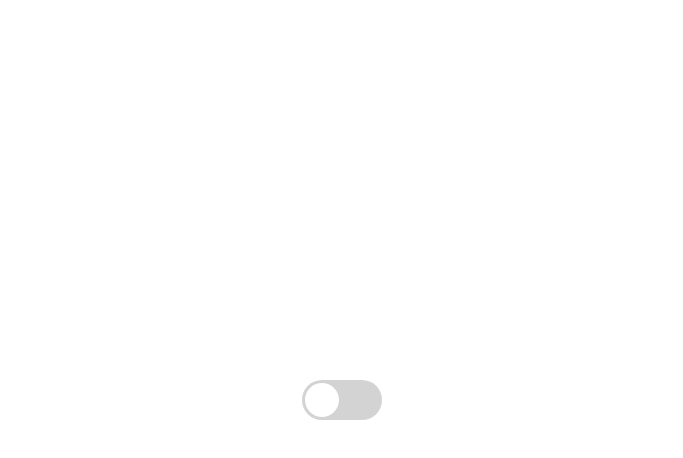
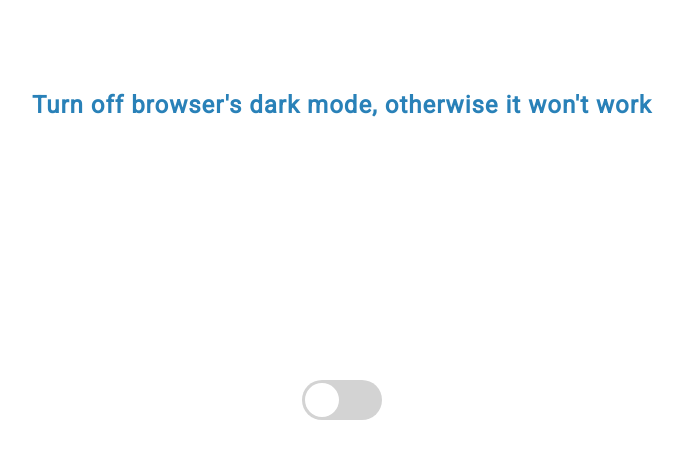
Before and after one commit to jainam03/toggleMode-Project, a plain HTML site: page index.html in a window 1280 px wide. Shown: the whole page, without its empty margins (298-981 px from the left). Drawn offline with Linux system fonts and the light colour scheme.

Commit message:
added a header

```diff
--- a/index.html
+++ b/index.html
@@ -10,6 +10,9 @@
 </head>
 
 <body>
+
+    <h2 style="color: rgb(41, 129, 184); text-align: center;position: absolute;margin-top: -590px;">Turn off browser's
+        dark mode, otherwise it won't work</h2>
     <input type="checkbox" id="dark-mode" class="input">
     <label for="dark-mode" class="label">
         <div class="circle"></div>
```
